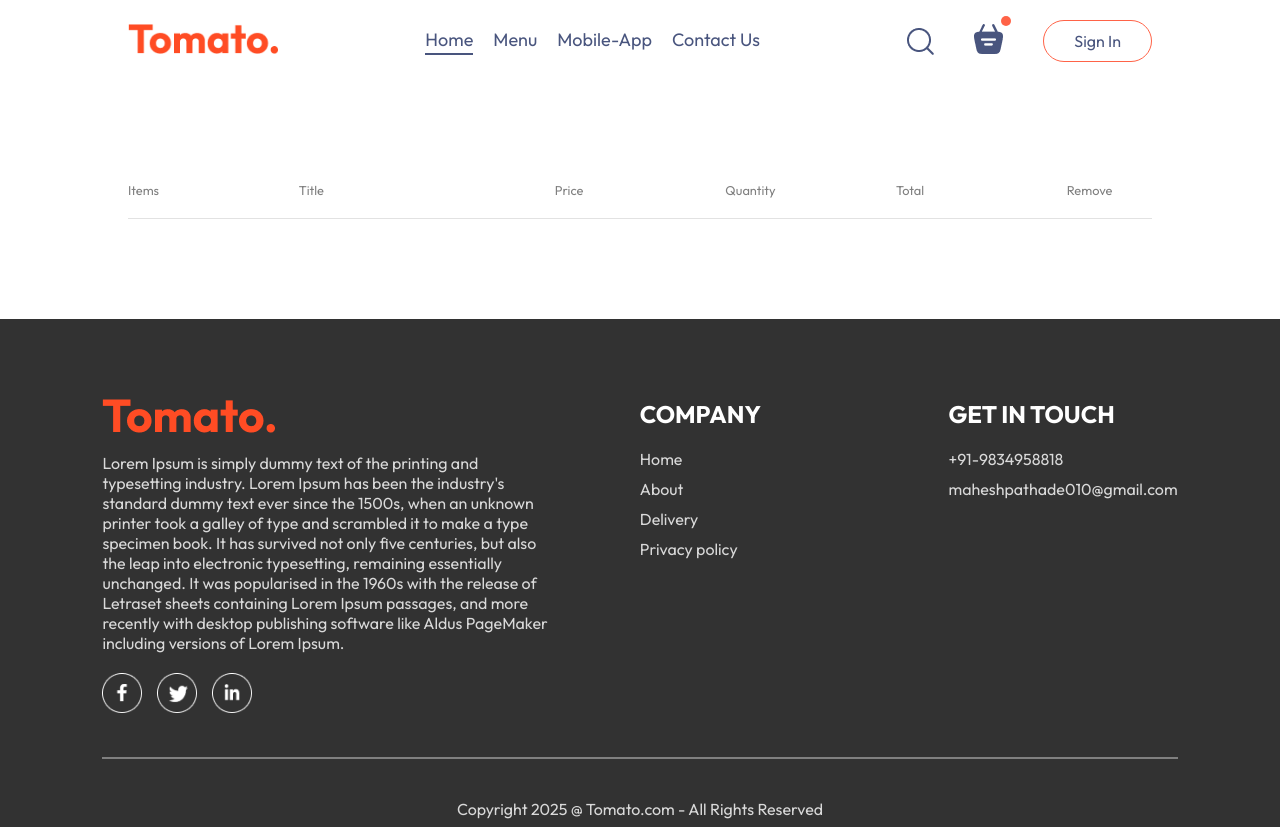
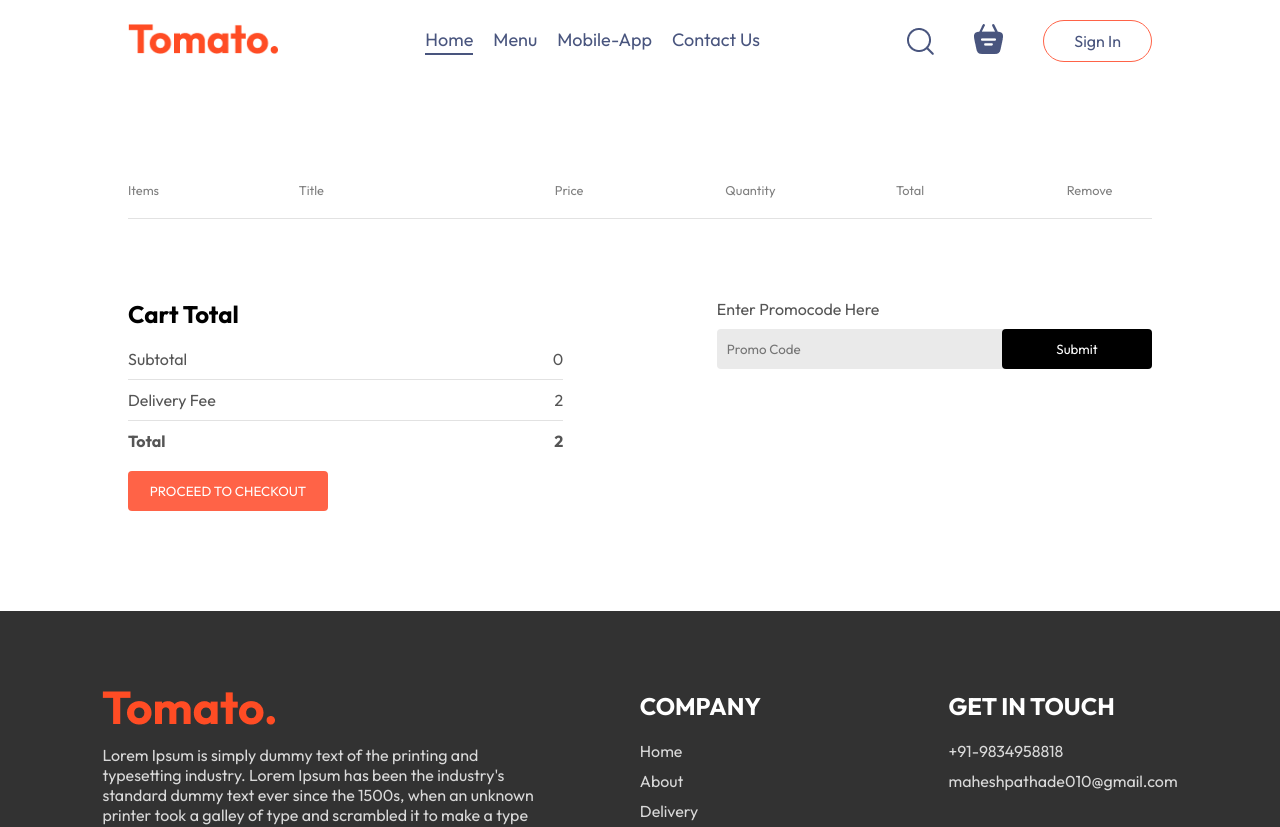
Before and after one commit to maheshpathade1103/FOOD_DEL, a React (Vite) app in the folder frontend/: page /cart in a window 1280 px wide. Shown: the top 827 px of the page. Built offline with nearby package versions, Linux system fonts and the light colour scheme.

Commit message:
Cart Page Created

```diff
--- a/frontend/src/components/Navbar/Navbar.jsx
+++ b/frontend/src/components/Navbar/Navbar.jsx
@@ -1,12 +1,15 @@
-import React, { useState } from "react";
+import React, { useContext, useState } from "react";
 import "./Navbar.css";
 import { assets } from "../../assets/assets";
 import { Link } from "react-router-dom";
+import { StoreContext } from "../../context/StoreContext";
 
 const Navbar = ({setShowLogin}) => {
   //create a state variable to give underline effect ...variable name is menu and setter function name is setmenu
   //initalize state variable with home
   const [menu, setMenu] = useState("home");
+
+  const {getTotalCartAmount} = useContext(StoreContext )
   return (
     <div className="navbar">
       <Link to='/'><img src={assets.logo} alt="" className="logo" /></Link>
@@ -20,7 +23,7 @@
         <img src={assets.search_icon} alt="" />
         <div className="navbar-search-icon">
           <Link to='/cart'><img src={assets.basket_icon} alt="" /></Link>
-          <div className="dot"></div>
+          <div className={getTotalCartAmount()===0?"":"dot"}></div>
         </div>
         <button onClick={()=>setShowLogin(true)}>Sign In</button>
       </div>
--- a/frontend/src/context/StoreContext.jsx
+++ b/frontend/src/context/StoreContext.jsx
@@ -22,9 +22,16 @@
     setCartItems((prev) => ({ ...prev, [itemId]: prev[itemId] - 1 }));
   };
 
-  useEffect(() => {
-    console.log(cartItems);
-  }, [cartItems])
+  const getTotalCartAmount = () => {
+    let totalAmount = 0;
+    for (const item in cartItems) {
+      if (cartItems[item] > 0) {
+        let itemInfo = food_list.find((product) => product._id === item);
+        totalAmount += itemInfo.price * cartItems[item];
+      }
+    }
+    return totalAmount;
+  };
 
   const contextvalue = {
     food_list,
@@ -32,6 +39,7 @@
     setCartItems,
     addToCart,
     removeFromCart,
+    getTotalCartAmount
   };
   return (
     <StoreContext.Provider value={contextvalue}>
--- a/frontend/src/pages/Cart/Cart.css
+++ b/frontend/src/pages/Cart/Cart.css
@@ -28,3 +28,79 @@
 .cart-items-item .cross{
     cursor: pointer ;
 }
+
+.cart-bottom{
+    margin-top: 80px;
+    display: flex;
+    justify-content: space-between;
+    gap: max(12vw, 20px);
+}
+
+.cart-total{
+    flex: 1;
+    display: flex;
+    flex-direction: column;
+    gap: 20px;
+}
+
+.cart-total-details{
+    display: flex;
+    justify-content: space-between;
+    color: #555;
+}
+
+.cart-total hr{
+    margin: 10px 0px;
+}
+
+.cart-total button{
+    border: none;
+    color: white;
+    background-color: tomato;
+    width: max(15vw, 200px);
+    padding: 12px 0px;
+    border-radius: 4px;
+    cursor: pointer;
+}
+
+.cart-promocode{
+    flex: 1;
+}
+
+.cart-promocode p{
+    color: #555;
+}
+
+.cart-promocode-input{
+    margin-top: 10px;
+    display: flex;
+    justify-content: space-between;
+    align-items: center;
+    background-color: #eaeaea;
+    border-radius: 4px;
+}
+
+.cart-promocode-input input{
+    background: transparent;
+    border: none;
+    outline: none;
+    padding-left: 10px;
+}
+
+.cart-promocode-input button{
+    width: max(10vw, 150px);
+    padding: 12px 5px;
+    background-color: black;
+    border: none;
+    color: white;
+    border-radius: 4px;
+}
+
+@media (max-width:750px) {
+    .cart-bottom{
+        flex-direction: column-reverse;
+    }
+    .cart-promocode{
+        justify-content: start;
+    }
+}
--- a/frontend/src/pages/Cart/Cart.jsx
+++ b/frontend/src/pages/Cart/Cart.jsx
@@ -2,7 +2,7 @@
 import './Cart.css'
 import { StoreContext } from '../../context/StoreContext'
 const Cart = () => {
-    const {cartItems, food_list, removeFromCart} = useContext(StoreContext);
+    const {cartItems, food_list, removeFromCart, getTotalCartAmount} = useContext(StoreContext);
 
   return (
     <div className='cart'>
@@ -39,6 +39,35 @@
                 }
             })}
         </div>
+        <div className="cart-bottom">
+            <div className="cart-total">
+                <h2>Cart Total</h2>
+                <div>
+                    <div className="cart-total-details">
+                        <p>Subtotal</p>
+                        <p>{getTotalCartAmount()}</p>
+                    </div>
+                    <hr />
+                    <div className="cart-total-details">
+                        <p>Delivery Fee</p>
+                        <p>{2}</p>
+                    </div>
+                    <hr />
+                    <div className="cart-total-details">
+                        <b>Total</b>
+                        <b>{getTotalCartAmount()+2}</b>
+                    </div>
+                </div>
+                <button>PROCEED TO CHECKOUT</button>
+            </div>
+            <div className="cart-promocode">
+                <p>Enter Promocode Here</p>
+                <div className="cart-promocode-input">
+                    <input type="text" placeholder='Promo Code' />
+                    <button>Submit</button>
+                </div>
+            </div>
+        </div>
     </div>
   )
 }
```
